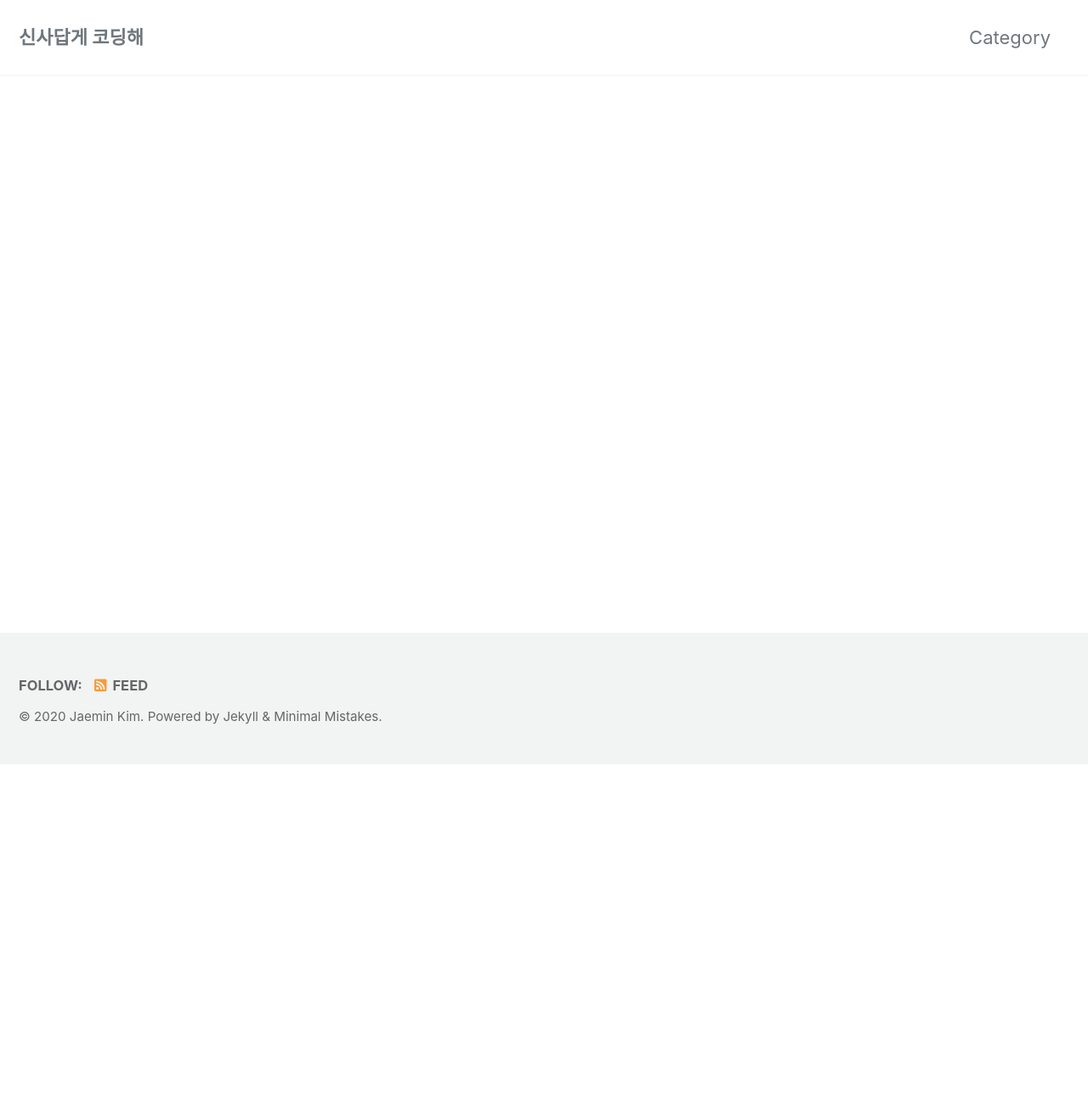
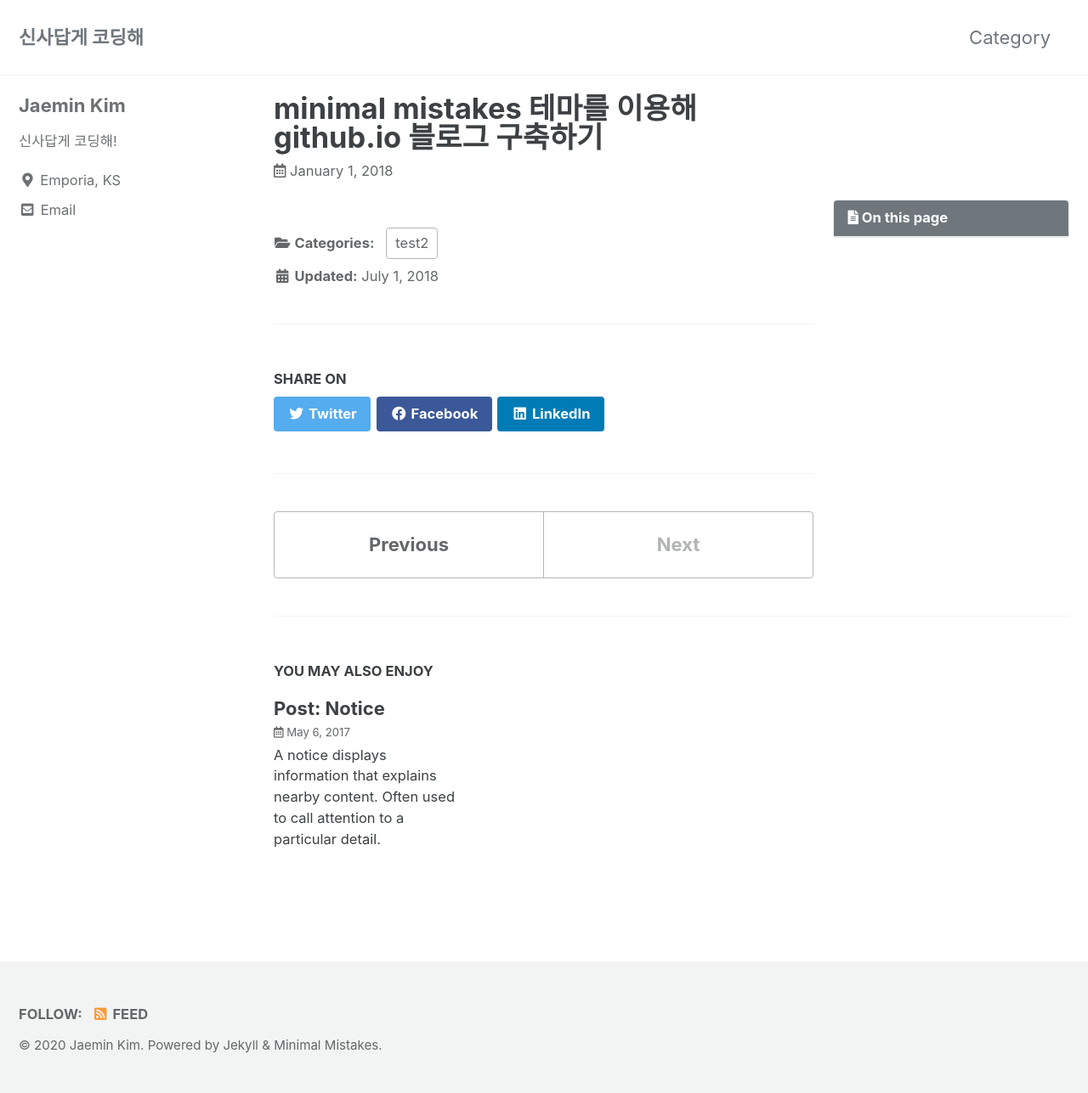
Before and after one commit to init-JaeminKim/init-jaeminkim.github.io, a Jekyll site: the page built from _posts/2018-01-01-hello-world.md, in a window 1280 px wide. Shown: the whole page at 85% size. Built offline with Jekyll 4.4.1, drawn with Linux system fonts in a browser that asks for light colours; cached includes are drawn as plain includes; before the commit the page ends 900 px from its top, so only the background shows below that.

Commit message:
aasdfddasd

```diff
--- a/_config.yml
+++ b/_config.yml
@@ -273,7 +273,7 @@ defaults:
       path: ""
       type: posts
     values:
-      layout: default
+      layout: single
       author_profile: true
       # read_time: true
       comments: # true
```
